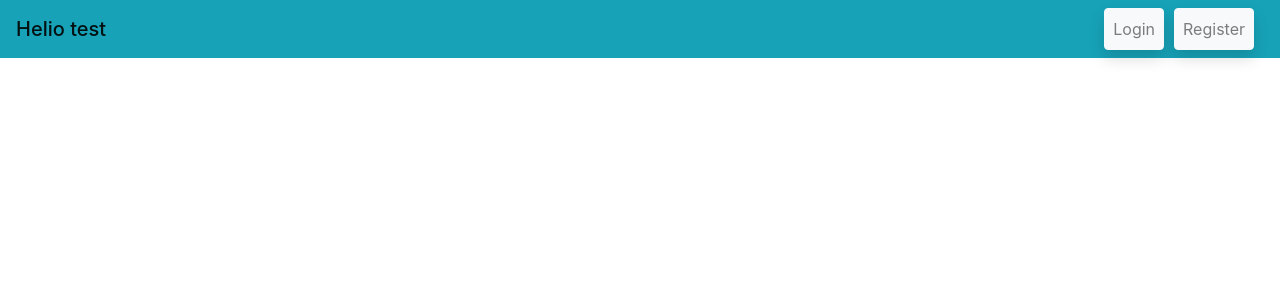
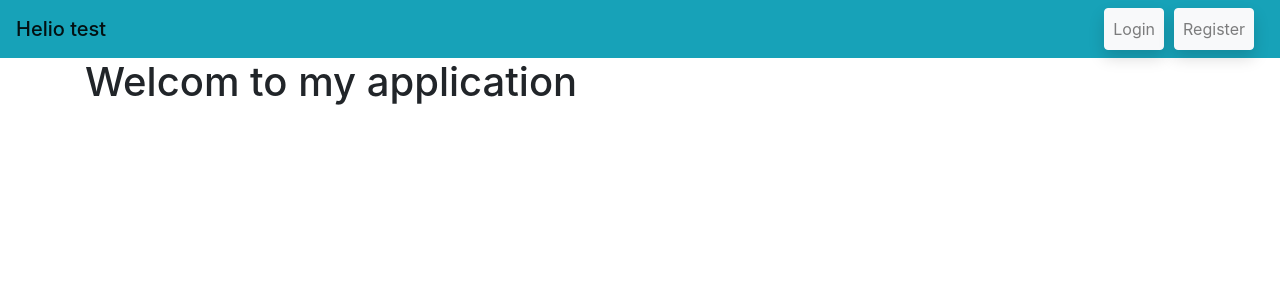
Before and after one commit to vis0rka/heliotest, a React (Create React App) app in the folder 01-webapp/: page /mainpage in a window 1280 px wide. Shown: the top 300 px of the page. Built offline with nearby package versions, Linux system fonts and the light colour scheme; what react-router-redux would draw is missing.

Commit message:
feat(mainpage) redirect user when successfully login

```diff
--- a/01-webapp/src/App.js
+++ b/01-webapp/src/App.js
@@ -5,6 +5,7 @@ import Navbar from './containers/Navbar';
 import 'bootstrap/dist/css/bootstrap.css';
 import LoginPage from './containers/LoginPage';
 import ThankYouPage from './containers/ThankYouPage';
+import MainPage from './containers/MainPage';
 
 
 const App = () => (
@@ -15,6 +16,7 @@ const App = () => (
         <Route exact path='/' component={RegisterPage} />
         <Route path='/login' component={LoginPage} />
         <Route path='/thankyou' component={ThankYouPage} />
+        <Route path='/mainpage' component={MainPage} />
       </div>
     </div>
   </Switch>
--- a/01-webapp/src/containers/LoginPage.js
+++ b/01-webapp/src/containers/LoginPage.js
@@ -13,6 +13,12 @@ class RegisterPage extends Component {
 
   clearError = () => {
     this.props.clearErrorMessage()
+  }
+
+  componentWillUpdate(nextProps) {
+    if (nextProps.UserIsLogdin) {
+      this.props.history.push('/mainpage');
+    }
   }
 
   render() {
@@ -38,6 +44,7 @@ class RegisterPage extends Component {
 const mapStateToProps = store => ({
   userErrorMessage: store.userReducer.errMessage,
   hasError: store.userReducer.isError,
+  UserIsLogdin: store.userReducer.isLogdin,
 });
 
 const mapDispatchToProps = {
--- /dev/null
+++ b/01-webapp/src/containers/MainPage.js
@@ -0,0 +1,14 @@
+import React, { Component } from 'react';
+
+class ThankYouPage extends Component {
+
+  render() {
+    return (
+      <React.Fragment>
+        <h1>Welcom to my application</h1>
+      </React.Fragment>
+    )
+  }
+}
+
+export default ThankYouPage;
--- a/01-webapp/src/containers/ThankYouPage.js
+++ b/01-webapp/src/containers/ThankYouPage.js
@@ -1,5 +1,4 @@
 import React, { Component } from 'react';
-import { connect } from 'react-redux';
 
 class ThankYouPage extends Component {
   handleClick = () => {
--- a/01-webapp/src/reducers/user.js
+++ b/01-webapp/src/reducers/user.js
@@ -23,6 +23,7 @@ const userReducer = (
       return {
         ...state,
         isError: true,
+        isLogdin: false,
         errMessage: action.payload,
       }
     }
```
